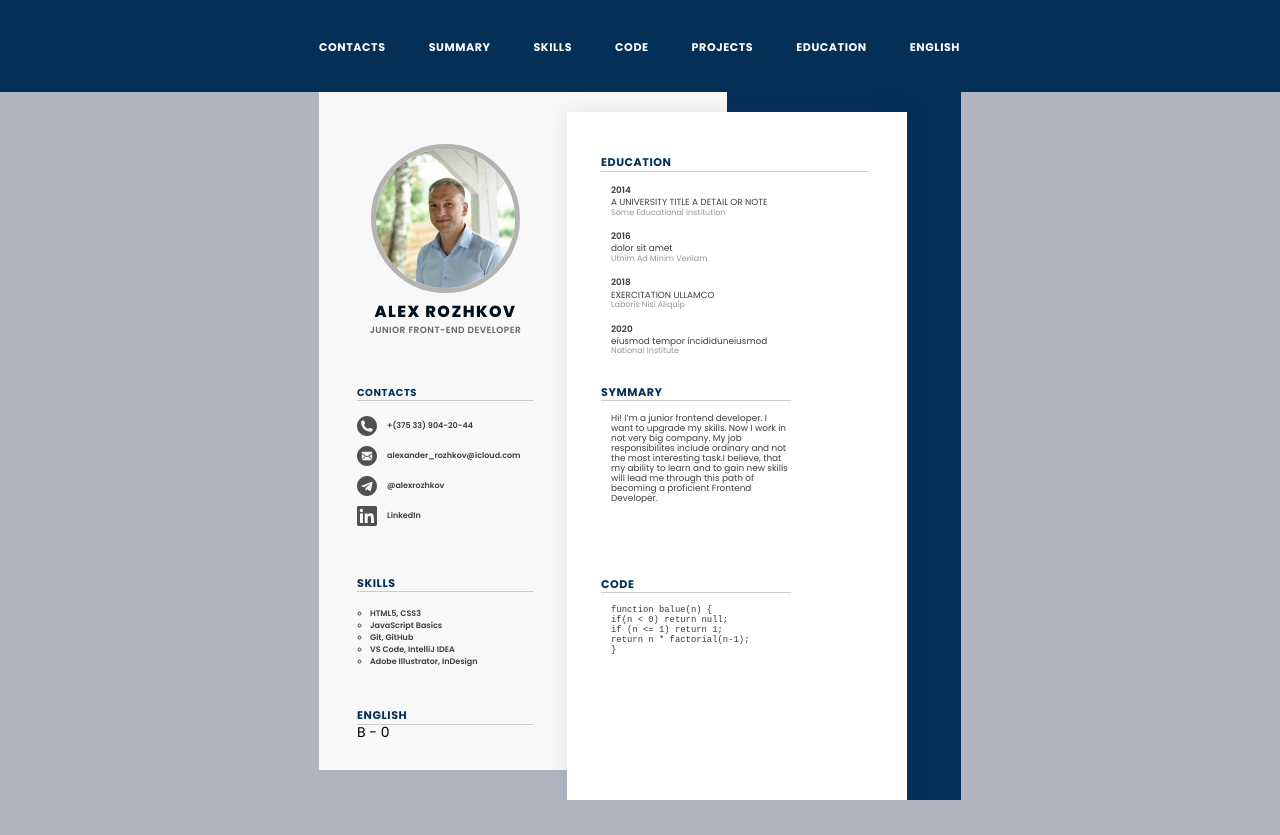
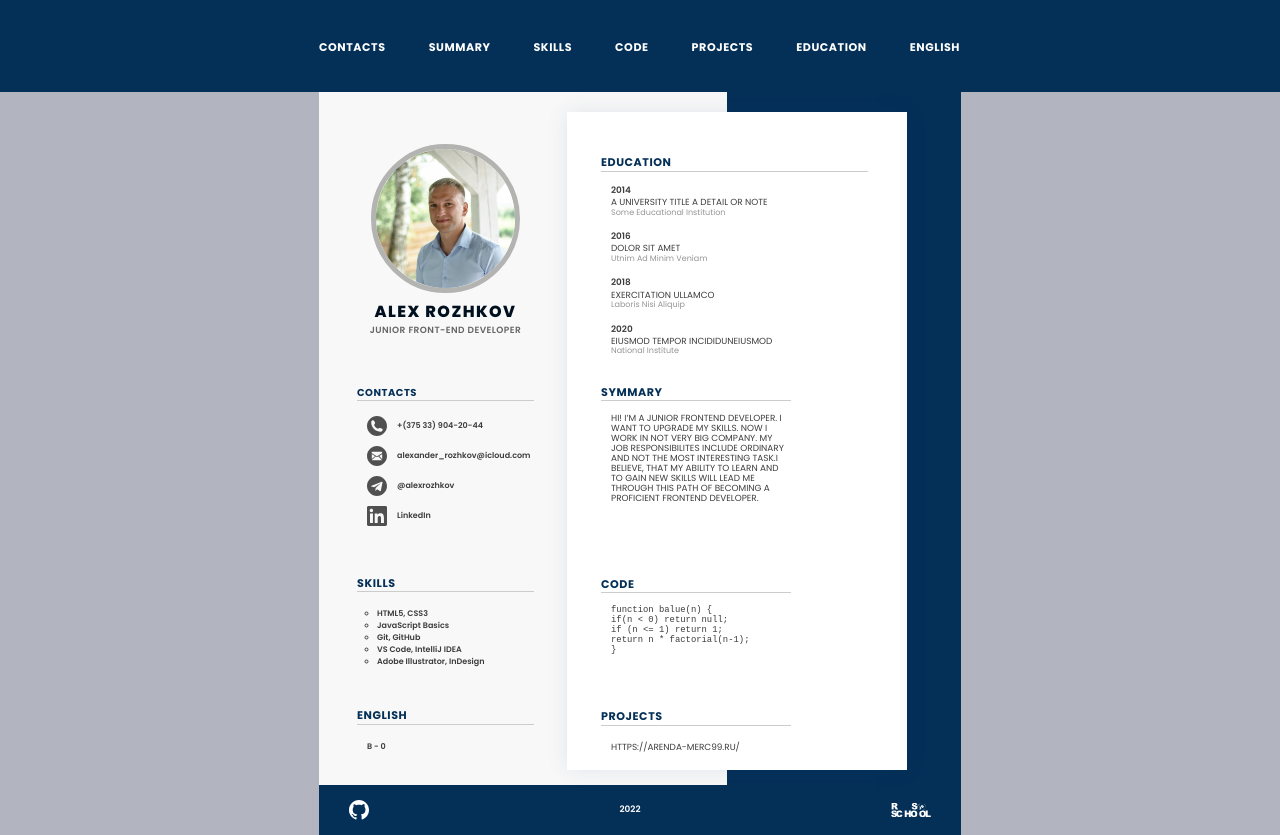
Before and after one commit to sasharozhkov/rsschool-cv, a plain HTML site: page index.html in a window 1280 px wide. Before the commit the page ends 800 px from the top, so only its background shows below. Drawn offline with Linux system fonts and the light colour scheme.

Commit message:
feat: add footer

```diff
--- a/index.html
+++ b/index.html
@@ -6,15 +6,12 @@
     <meta http-equiv="X-UA-Compatible" content="IE=edge">
     <meta name="viewport" content="width=device-width, initial-scale=1.0">
     <title>RSSchool CV</title>
-    <link
-        href="https://fonts.googleapis.com/css?family=Poppins:100,100italic,200,200italic,300,300italic,regular,italic,500,500italic,600,600italic,700,700italic,800,800italic,900,900italic"
-        rel="stylesheet" />
+    <link href="https://fonts.googleapis.com/css?family=Poppins:100,200,300,regular,500,600,700,800" rel="stylesheet">
     <link rel="stylesheet" type="text/css" href="./style.css">
 </head>
 
 <body>
     <div class="wrapper">
-
         <header class="header">
             <div class="header__container _container">
                 <div class="header__body">
@@ -55,11 +52,9 @@
                 </div>
             </div>
         </header>
-
         <main class="page">
             <div class="page__container _container">
                 <div class="page__wrapper">
-
                     <div class="page__wrapper_bg"></div>
                     <div class="page__wrapper_bg-white"></div>
                     <section class="avatar">
@@ -75,10 +70,9 @@
                             </div>
                         </div>
                     </section>
-
                     <section class="education">
                         <div class="education__body">
-                            <div class="education__title">EDUCATION</div>
+                            <h3 class="education__title">EDUCATION</h3>
                             <div class="education__items">
                                 <div class="education__year">2014</div>
                                 <div class="education__place">A UNIVERSITY TITLE A DETAIL OR NOTE</div>
@@ -101,7 +95,6 @@
                             </div>
                         </div>
                     </section>
-
                     <section class="contacts">
                         <div class="contacts__body">
                             <h3 class="contacts__title">CONTACTS</h3>
@@ -126,10 +119,9 @@
                             </ul>
                         </div>
                     </section>
-
                     <section class="symmary">
                         <div class="symmary__body">
-                            <div class="symmary__title">SYMMARY</div>
+                            <h3 class="symmary__title">SYMMARY</h3>
                             <div class="symmary__items">
                                 <div class="symmary__info">Hi! I’m a junior frontend developer. I want to upgrade my
                                     skills. Now I work in not very big company. My job responsibilites include ordinary
@@ -139,10 +131,9 @@
                             </div>
                         </div>
                     </section>
-
                     <section class="skills">
                         <div class="skills__body">
-                            <div class="skills__title">SKILLS</div>
+                            <h3 class="skills__title">SKILLS</h3>
                             <div class="skills__items">
                                 <ul>
                                     <li class="skills__item">HTML5, CSS3</li>
@@ -157,7 +148,7 @@
 
                     <section class="code">
                         <div class="code__body">
-                            <div class="code__title">CODE</div>
+                            <h3 class="code__title">CODE</h3>
                             <div class="code__items">
                                 <div class="code__info">
                                     <pre class="pre"><code>function balue(n) {
@@ -169,28 +160,47 @@ return n * factorial(n-1);
                             </div>
                         </div>
                     </section>
-
-
                     <section class="english">
                         <div class="english__body">
-                            <div class="english__title">ENGLISH</div>
+                            <h3 class="english__title">ENGLISH</h3>
                             <div class="english__items">
                                 B - 0
                             </div>
                         </div>
                     </section>
-
+                    <section class="projects">
+                        <div class="projects__body">
+                            <h3 class="projects__title">PROJECTS</h3>
+                            <div class="projects__items">
+                                <a href="https://arenda-merc99.ru/" class="projects__link">https://arenda-merc99.ru/</a>
+                            </div>
+                        </div>
+                    </section>
                 </div>
             </div>
         </main>
-
         <footer class="footer">
+            <div class="footer__container _container">
+                <div class="footer__content">
+                    <div class="footer__github">
+                        <a href="https://github.com/sasharozhkov">
+                            <img src="./github.svg" alt="github" width="20" height="20">
+                        </a>
+                    </div>
+                    <div class="footer__date">2022</div>
+                    <div class="footer__rss">
+                        <a href="https://rs.school/js/">
+                            <img src="./rsschool.svg" alt="rsschool" width="40" height="40">
+                        </a>
+                    </div>
+                </div>
+            </div>
 
         </footer>
     </div>
     <!-- script -->
 
-    <script src="./script.js"></script>
+
 </body>
 
 </html>
--- a/script.js
+++ /dev/null
@@ -1,30 +0,0 @@
-"user strict";
-
-/* scroll to click */
-const menuLinks = document.querySelectorAll('.menu__link[data-goto]');
-if (menuLinks.length > 0) {
-    menuLinks.forEach(menuLink => {
-        menuLink.addEventListener("click", onMenuLinkClick);
-    });
-
-    function onMenuLinkClick(e) {
-        const menuLink = e.target;
-        if (menuLink.dataset.goto && document.querySelector(menuLink.dataset.goto)) {
-            const gotoBlock = document.querySelector(menuLink.dataset.goto);
-            const gotoBlockValue = gotoBlock.getBoundingClientRect().top + pageYOffset - document.querySelector('header').offsetHeight;
-
-            /* close burger to click */
-            if (iconMenu.classList.contains('_active')) {
-                document.body.classList.remove('_lock');
-                iconMenu.classList.remove('_active');
-                menuBody.classList.remove('_active');
-            }
-
-            window.scrollTo({
-                top: gotoBlockValue,
-                behavior: "smooth"
-            });
-            e.preventDefault();
-        }
-    }
-}
--- a/style.css
+++ b/style.css
@@ -234,7 +234,6 @@ h6 {
 body._lock {
   overflow: hidden;
 }
-
 /* wrapper ------------------------------ */
 .wrapper {
   min-height: 100%;
@@ -242,7 +241,6 @@ body._lock {
   display: flex;
   flex-direction: column;
 }
-
 /* _container ------------------------------ */
 ._container {
   max-width: 642px;
@@ -250,7 +248,6 @@ body._lock {
   margin: 0px auto;
   box-sizing: content-box;
 }
-
 /* header ------------------------------ */
 .header {
   width: 100%;
@@ -306,7 +303,7 @@ body._lock {
 }
 .menu__link:hover {
   text-decoration: none;
-  color: var(--color-4);
+  color: var(--color-2);
 }
 .menu__sub-list {
   position: absolute;
@@ -345,11 +342,10 @@ body._lock {
   flex-wrap: wrap;
   position: relative;
 }
-
 .page__wrapper_bg {
   position: absolute;
   width: 234px;
-  height: 792px;
+  height: 100%;
   left: 408px;
   top: 0px;
   background: #042f57;
@@ -357,17 +353,13 @@ body._lock {
 .page__wrapper_bg-white {
   position: absolute;
   width: 340.45px;
-  height: 732.78px;
+  height: 95%;
   left: 248px;
   top: 20px;
   background: #ffffff;
   box-shadow: 0px 0px 20px rgba(1, 65, 125, 0.1);
 }
-
 .avatar {
-  /* border*/
-  /* outline: 1px dashed #0011ff;
-  outline-offset: -1px; */
   width: 177px;
   height: 198px;
 }
@@ -412,7 +404,6 @@ body._lock {
   text-transform: uppercase;
   color: #656565;
 }
-
 .education {
   width: 340.45px;
   margin-left: 27px;
@@ -447,6 +438,7 @@ body._lock {
   font-size: 8.89379px;
   line-height: 118%;
   color: #3c3c3c;
+  text-transform: uppercase;
 }
 .education__speciality {
   font-weight: 400;
@@ -474,18 +466,17 @@ body._lock {
   font-weight: 600;
   font-size: 8px;
   line-height: 12px;
-  /* or 150% */
   color: #3c3c3c;
 }
 .contacts__items {
   margin-top: 15px;
+  margin-left: 10px;
 }
 .contacts__item {
   display: flex;
   align-items: center;
   margin-bottom: 10px;
 }
-
 .symmary {
   width: 266.82px;
   z-index: 2;
@@ -511,8 +502,8 @@ body._lock {
   margin-left: 10px;
   margin-top: 12px;
   color: #3c3c3c;
+  text-transform: uppercase;
 }
-
 .skills {
   width: 177px;
   z-index: 2;
@@ -530,7 +521,7 @@ body._lock {
 }
 .skills__items {
   margin-top: 16px;
-  margin-left: 13px;
+  margin-left: 20px;
 }
 .skills__info {
   font-weight: 400;
@@ -547,7 +538,6 @@ body._lock {
   list-style: circle;
   color: #3c3c3c;
 }
-
 .code {
   width: 266.82px;
   z-index: 2;
@@ -574,7 +564,6 @@ body._lock {
   margin-top: 12px;
   color: #3c3c3c;
 }
-
 .english {
   width: 177px;
   margin-top: 39px;
@@ -590,12 +579,59 @@ body._lock {
   color: #042f57;
 }
 .english__items {
+  font-weight: 600;
+  font-size: 8px;
+  line-height: 12px;
+  color: #3c3c3c;
+  margin-left: 10px;
+  margin-top: 16px;
 }
-.english__info {
+.projects {
+  width: 266.82px;
+  z-index: 2;
+  margin-left: 27px;
+  padding: 40px 37px 0px 40px;
+}
+.projects__body {
+}
+.projects__title {
+  font-weight: 700;
+  font-size: 11.1172px;
+  line-height: 150%;
+  border-bottom: 1px solid #cccccc;
+  letter-spacing: 0.05em;
+  color: #042f57;
+}
+.projects__items {
+  font-weight: 600;
+  font-size: 8px;
+  line-height: 12px;
+  color: #3c3c3c;
+  margin-left: 10px;
+  margin-top: 16px;
+}
+.projects__link {
   font-weight: 400;
   font-size: 8.89379px;
   line-height: 10px;
-  margin-left: 10px;
-  margin-top: 12px;
+  text-transform: uppercase;
   color: #3c3c3c;
 }
+.footer__content {
+  background-color: var(--color-0);
+  height: 50px;
+  padding: 20px 30px;
+  display: flex;
+  align-items: center;
+  justify-content: space-between;
+}
+.footer__github {
+}
+.footer__date {
+  font-weight: 600;
+  font-size: 8.89379px;
+  line-height: 13px;
+  color: #ffffff;
+}
+.footer__rss {
+}
```
Also changed, not shown: github.svg (added), rsschool.svg (added), 1 other file.
